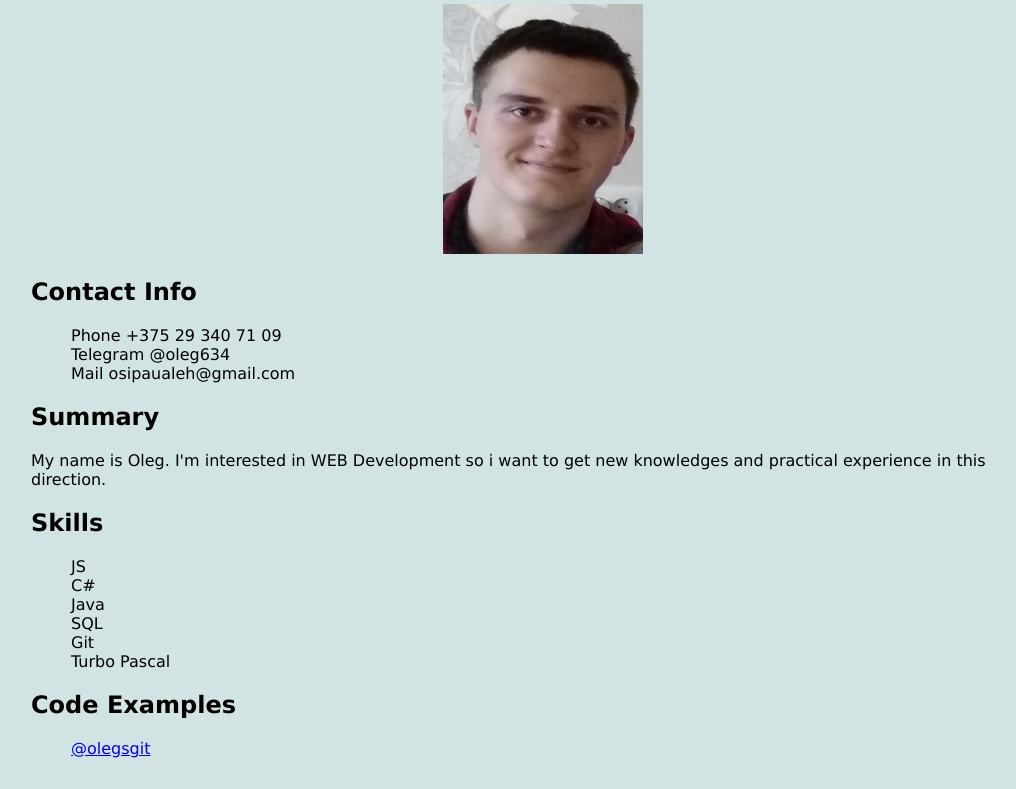
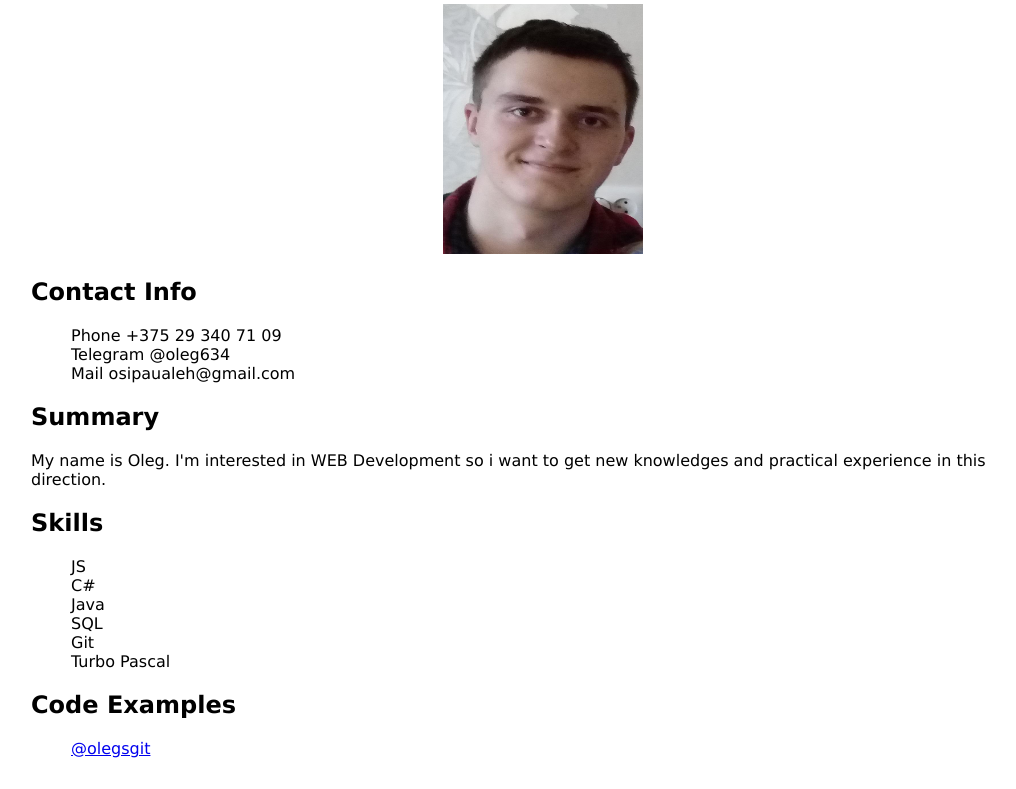
Before and after one commit to olegsgit/rsschool-cv, a plain HTML site: page index.html in a window 1280 px wide. Shown: the part 64-853 px from the top of the page, without its empty margins (97-1113 px from the left). Drawn offline with Linux system fonts and the light colour scheme.

```diff
--- a/style.css
+++ b/style.css
@@ -1,7 +1,6 @@
 body {
   font-family: Verdana, Arial, sans-serif;
   font-size: 16px;
-  background-color: #d1e3e3;
   margin: 0;
   padding: 0;
 }
```
